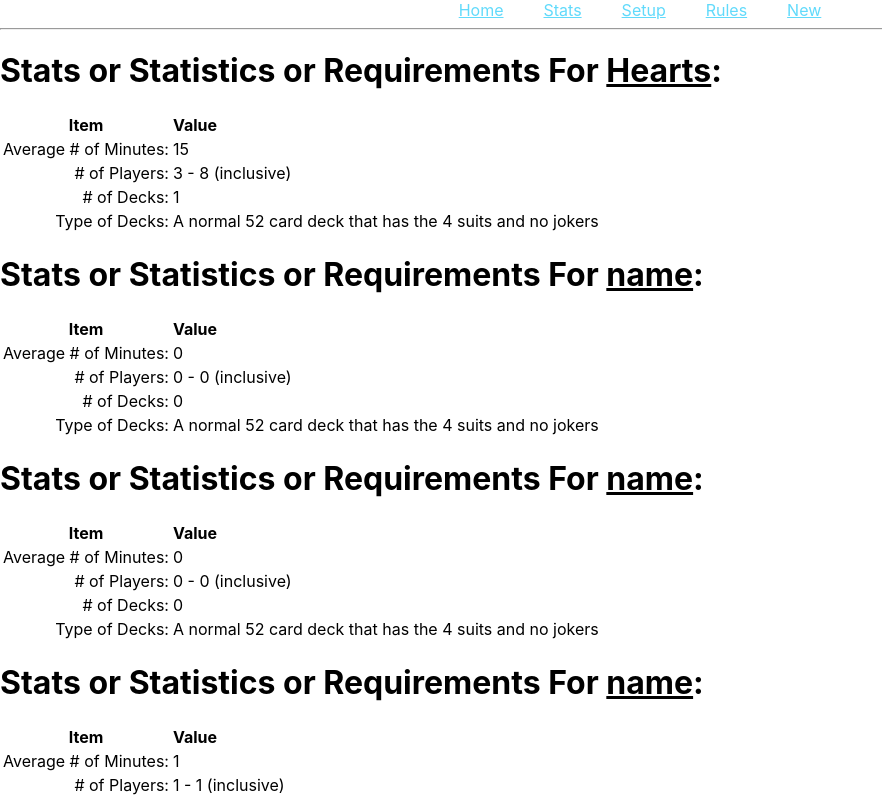
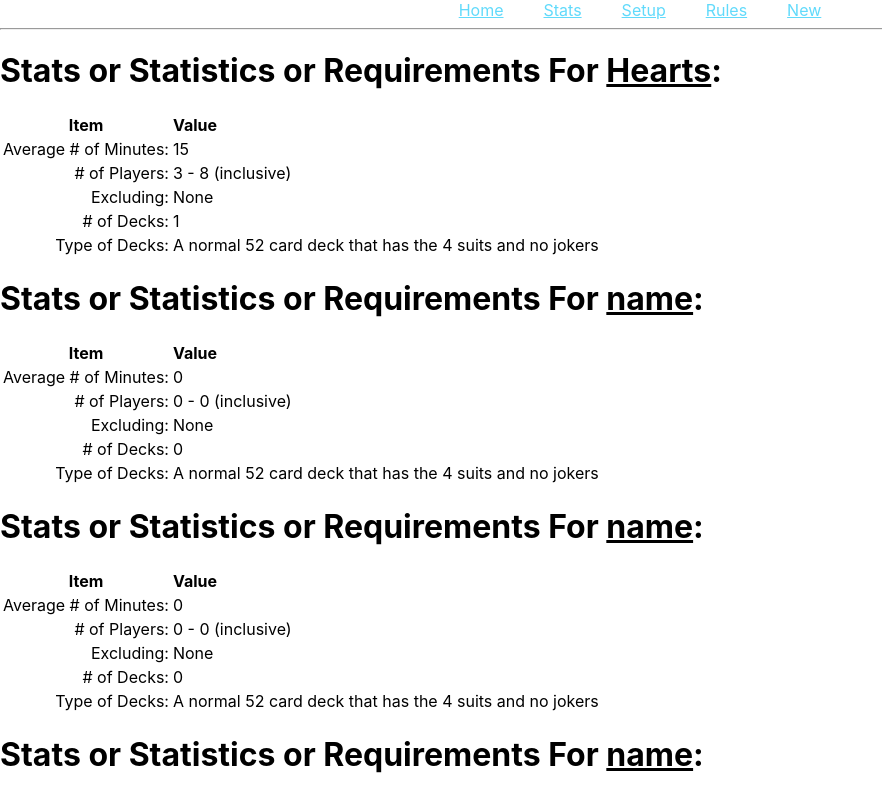
Before and after one commit to ckelly38/gamesrulessetuplist, a React (Create React App) app: page /about in a window 1280 px wide. Shown: the top 800 px of the page, without its empty margins (0-882 px from the left). Built offline with nearby package versions, Linux system fonts and the light colour scheme; data requests are answered from the project's data file.

Commit message:
updated stats page to include number of players that are excluded it will say none if all in the range are included

```diff
--- a/src/Stats.js
+++ b/src/Stats.js
@@ -21,6 +21,7 @@ function Stats({games, gameobj})
     "id": 0,
     "MinNumberOfPlayers": 0,
     "MaxNumberOfPlayers": 0,
+    "NumberOfPlayersExcluding": [],
     "NumberOfDecks": 0,
     "AverageMinutes": 0,
     "KindOfDeck": "A normal 52 card deck that has the 4 suits and no jokers",
@@ -32,6 +33,8 @@ function Stats({games, gameobj})
     },
     "strategies": []
     */
+
+    const myexps = gameobj.NumberOfPlayersExcluding;
 
     return (
         <div>
@@ -48,6 +51,10 @@ function Stats({games, gameobj})
                     <td>{gameobj.MinNumberOfPlayers} - {gameobj.MaxNumberOfPlayers} (inclusive)</td>
                 </tr>
                 <tr>
+                    <td className="tabletextright">Excluding:</td>
+                    <td>{myexps.length < 1 ? "None": myexps}</td>
+                </tr>
+                <tr>
                     <td className="tabletextright"># of Decks:</td><td>{gameobj.NumberOfDecks}</td>
                 </tr>
                 <tr>
```
